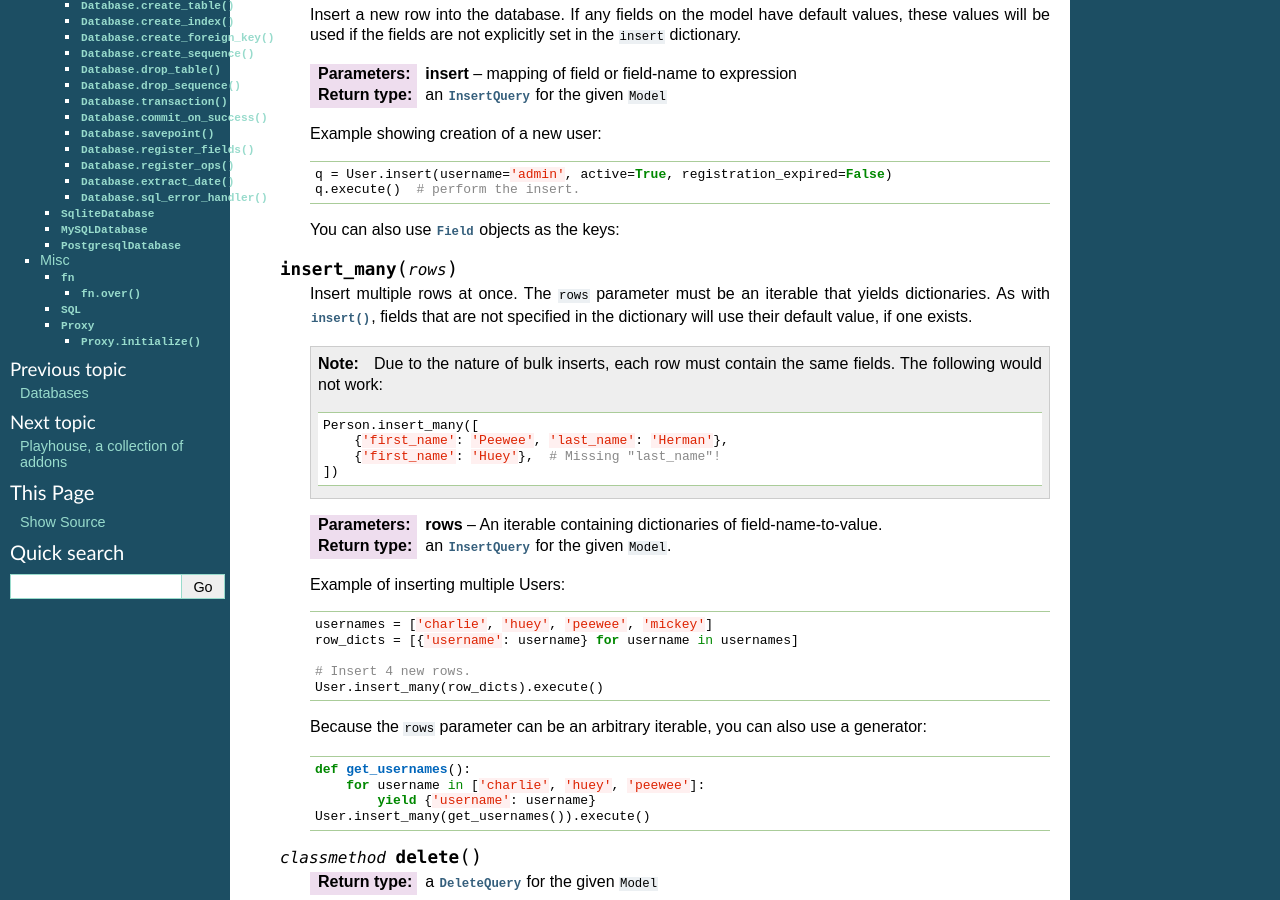
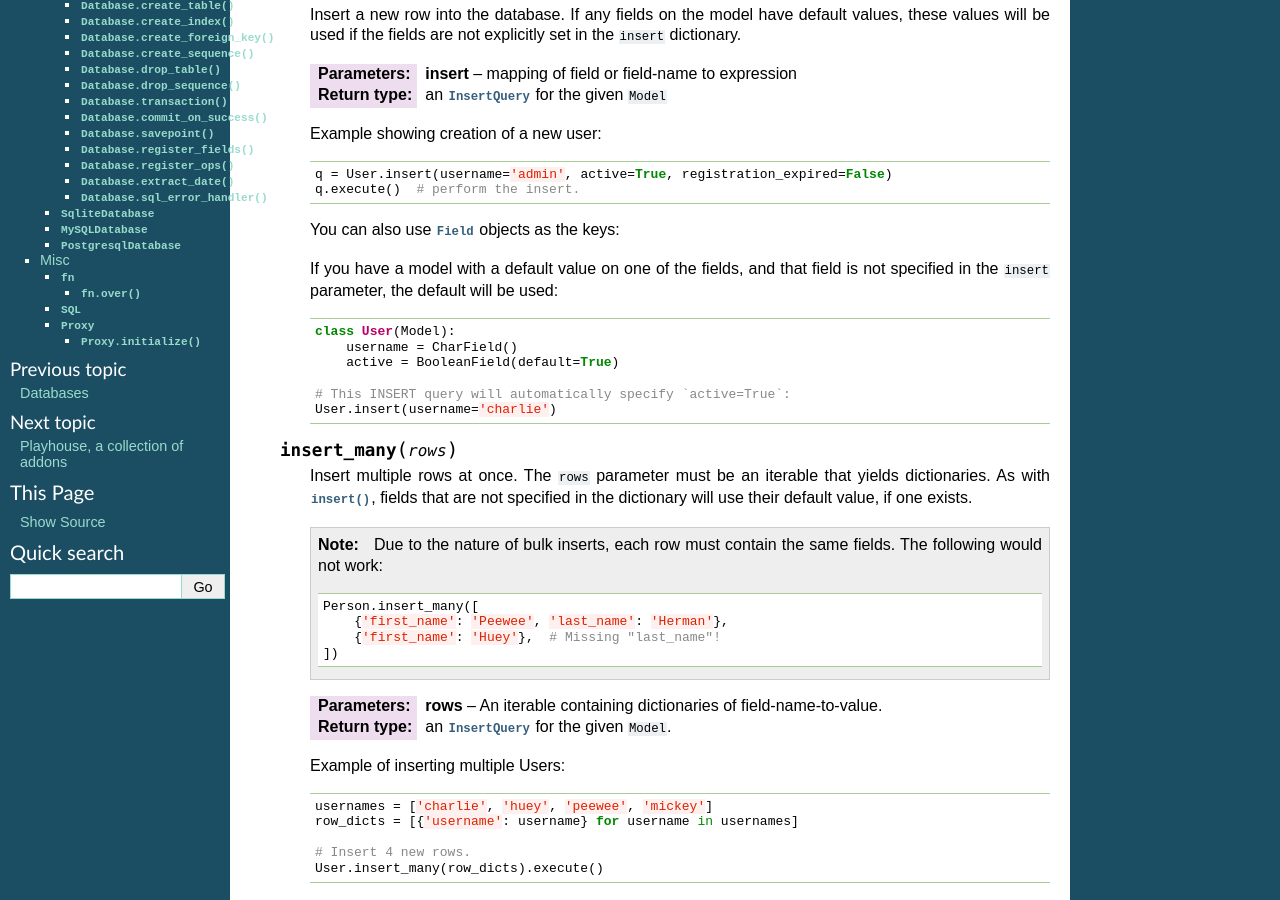
Before and after one commit to coleifer/peewee, a Sphinx documentation site: the page built from docs/peewee/api.rst, in a window 1280 px wide and 900 px high, scrolled down 2158 px. Built offline with Sphinx 7.4.7, drawn with Linux system fonts in a browser that asks for light colours.

Commit message:
Clarifying default behavior.

```diff
--- a/docs/peewee/api.rst
+++ b/docs/peewee/api.rst
@@ -97,6 +97,19 @@ Models
 
         .. code-block:: python
             User.insert(**{User.username: 'admin'}).execute()
+
+        If you have a model with a default value on one of the fields, and
+        that field is not specified in the ``insert`` parameter, the default
+        will be used:
+
+        .. code-block:: python
+
+            class User(Model):
+                username = CharField()
+                active = BooleanField(default=True)
+
+            # This INSERT query will automatically specify `active=True`:
+            User.insert(username='charlie')
 
     .. py:method:: insert_many(rows)
 
```
